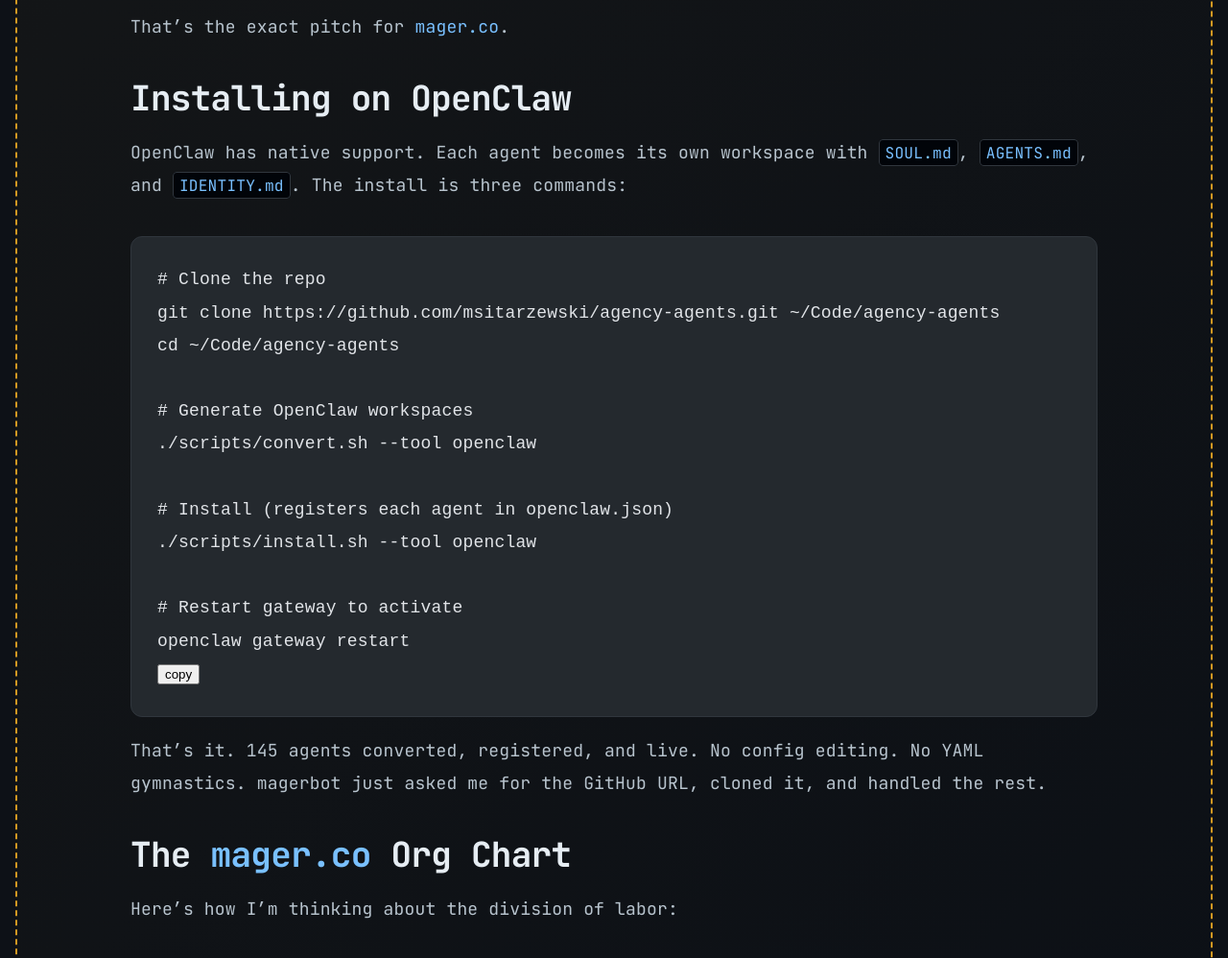
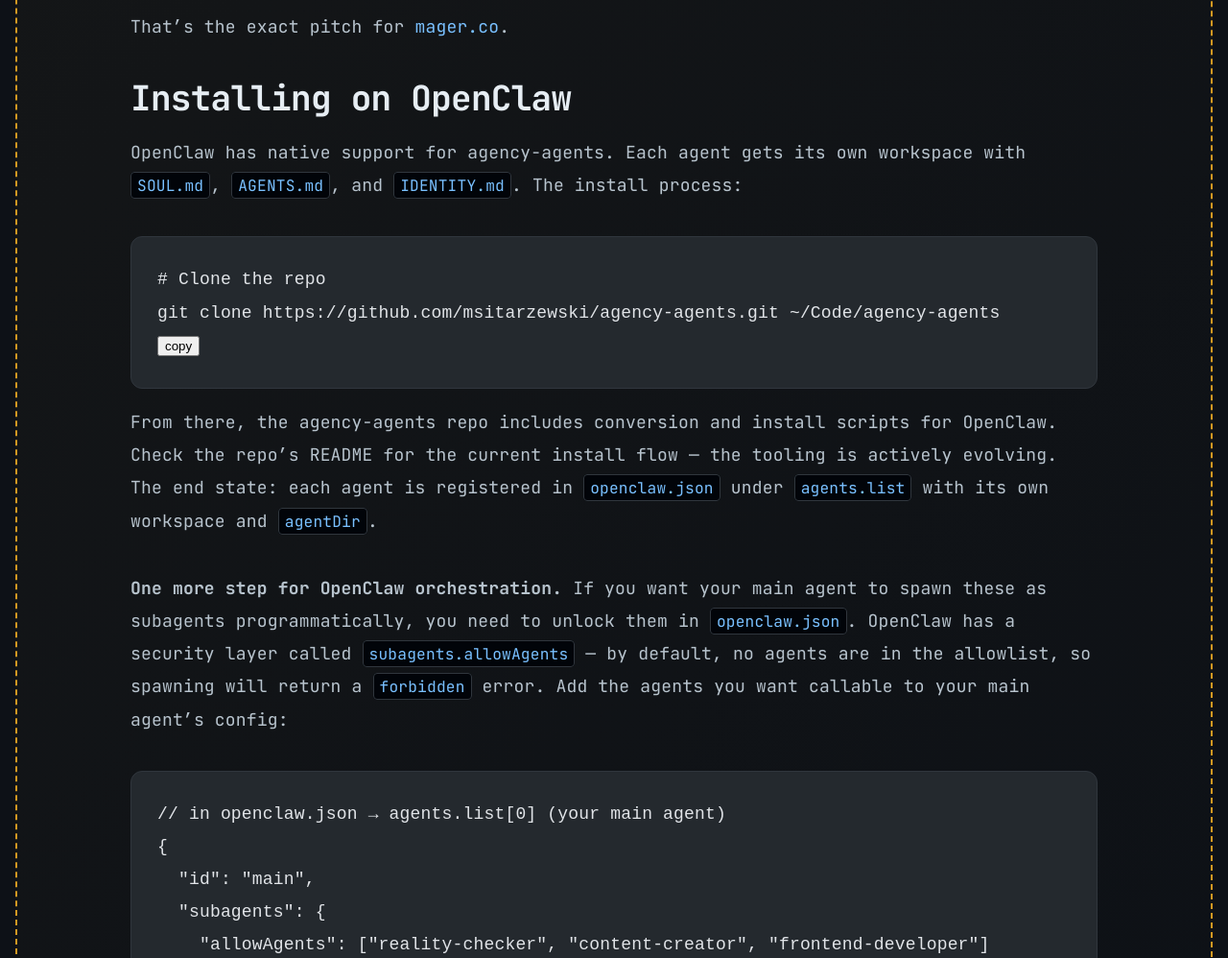
Before and after one commit to mager/magerblog, an Astro site: page /blog/2026-03-14-agency-agents-openclaw in a window 1280 px wide. Shown: the part 1248-2246 px from the top of the page at 96% size. Built offline with nearby package versions, Linux system fonts and the light colour scheme; Astro itself is replaced by a stand-in of ours; some packages are replaced by stand-ins of ours; code samples lack their colours; animation ran at ten frames a second.

Commit message:
fix: agency-agents install guide — add allowAgents step, accurate install flow

````diff
--- a/src/content/blog/2026-03-14-agency-agents-openclaw.md
+++ b/src/content/blog/2026-03-14-agency-agents-openclaw.md
@@ -25,24 +25,42 @@
 
 ## Installing on OpenClaw
 
-OpenClaw has native support. Each agent becomes its own workspace with `SOUL.md`, `AGENTS.md`, and `IDENTITY.md`. The install is three commands:
+OpenClaw has native support for agency-agents. Each agent gets its own workspace with `SOUL.md`, `AGENTS.md`, and `IDENTITY.md`. The install process:
 
 ```bash
 # Clone the repo
 git clone https://github.com/msitarzewski/agency-agents.git ~/Code/agency-agents
-cd ~/Code/agency-agents
-
-# Generate OpenClaw workspaces
-./scripts/convert.sh --tool openclaw
-
-# Install (registers each agent in openclaw.json)
-./scripts/install.sh --tool openclaw
-
-# Restart gateway to activate
-openclaw gateway restart
 ```
 
-That's it. 145 agents converted, registered, and live. No config editing. No YAML gymnastics. magerbot just asked me for the GitHub URL, cloned it, and handled the rest.
+From there, the agency-agents repo includes conversion and install scripts for OpenClaw. Check the repo's README for the current install flow — the tooling is actively evolving. The end state: each agent is registered in `openclaw.json` under `agents.list` with its own workspace and `agentDir`.
+
+**One more step for OpenClaw orchestration.** If you want your main agent to spawn these as subagents programmatically, you need to unlock them in `openclaw.json`. OpenClaw has a security layer called `subagents.allowAgents` — by default, no agents are in the allowlist, so spawning will return a `forbidden` error. Add the agents you want callable to your main agent's config:
+
+```json
+// in openclaw.json → agents.list[0] (your main agent)
+{
+  "id": "main",
+  "subagents": {
+    "allowAgents": ["reality-checker", "content-creator", "frontend-developer"]
+  }
+}
+```
+
+Or use `config.patch` via magerbot to add all 143 at once — that's what I did. After a gateway restart, magerbot can spawn any of them on demand.
+
+**One more step for OpenClaw orchestration.** If you want your main agent to spawn these as subagents programmatically, you need to unlock them in `openclaw.json`. OpenClaw has a security layer called `subagents.allowAgents` — by default, no agents are in the allowlist, so spawning will return a `forbidden` error. Add the agents you want callable to your main agent's config:
+
+```json
+// in openclaw.json → agents.list[0] (your main agent)
+{
+  "id": "main",
+  "subagents": {
+    "allowAgents": ["reality-checker", "content-creator", "frontend-developer"]
+  }
+}
+```
+
+Or use `config.patch` via magerbot to add all 143 at once — that's what I did. After a gateway restart, magerbot can spawn any of them on demand.
 
 ## The mager.co Org Chart
 
````
